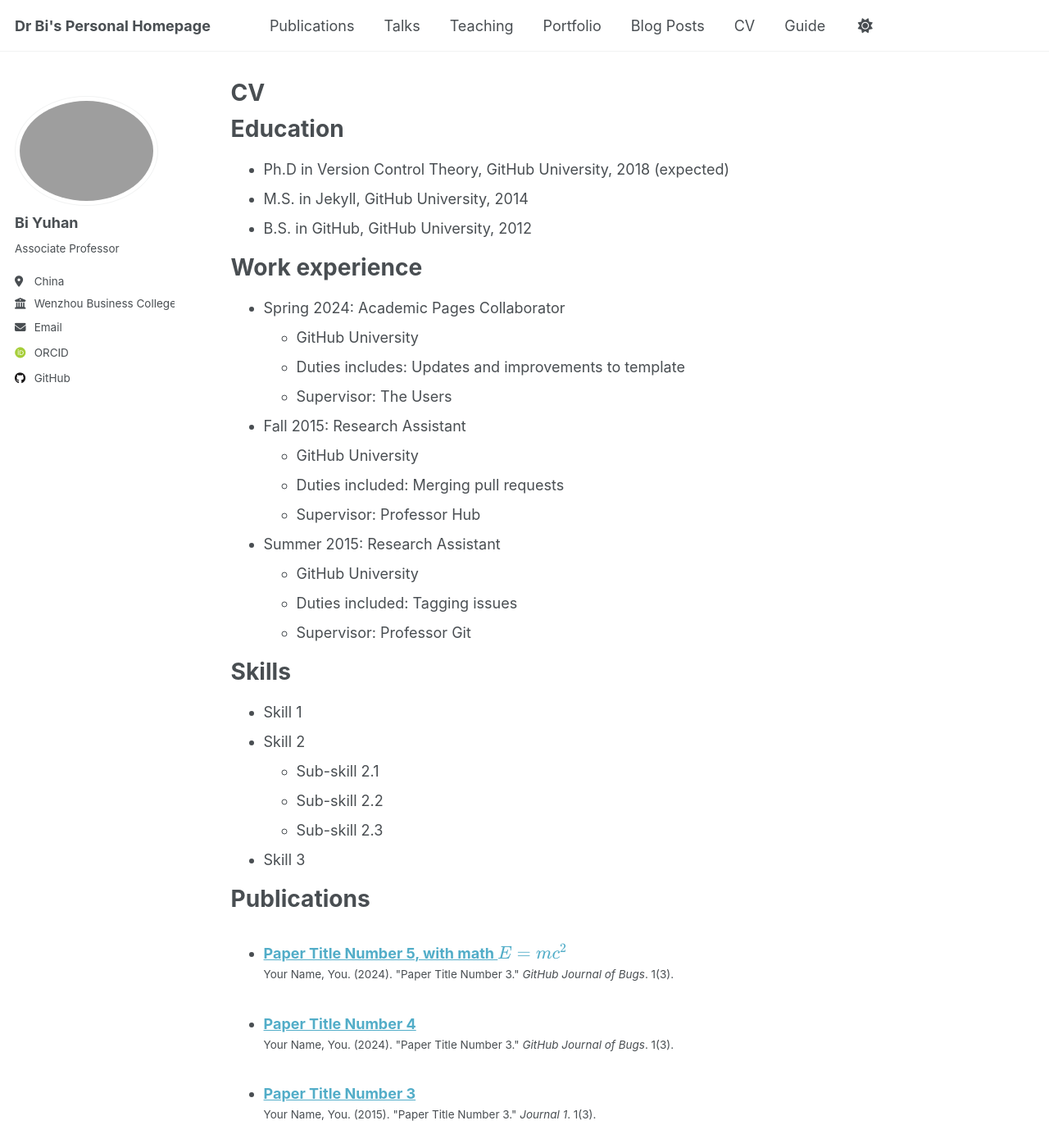
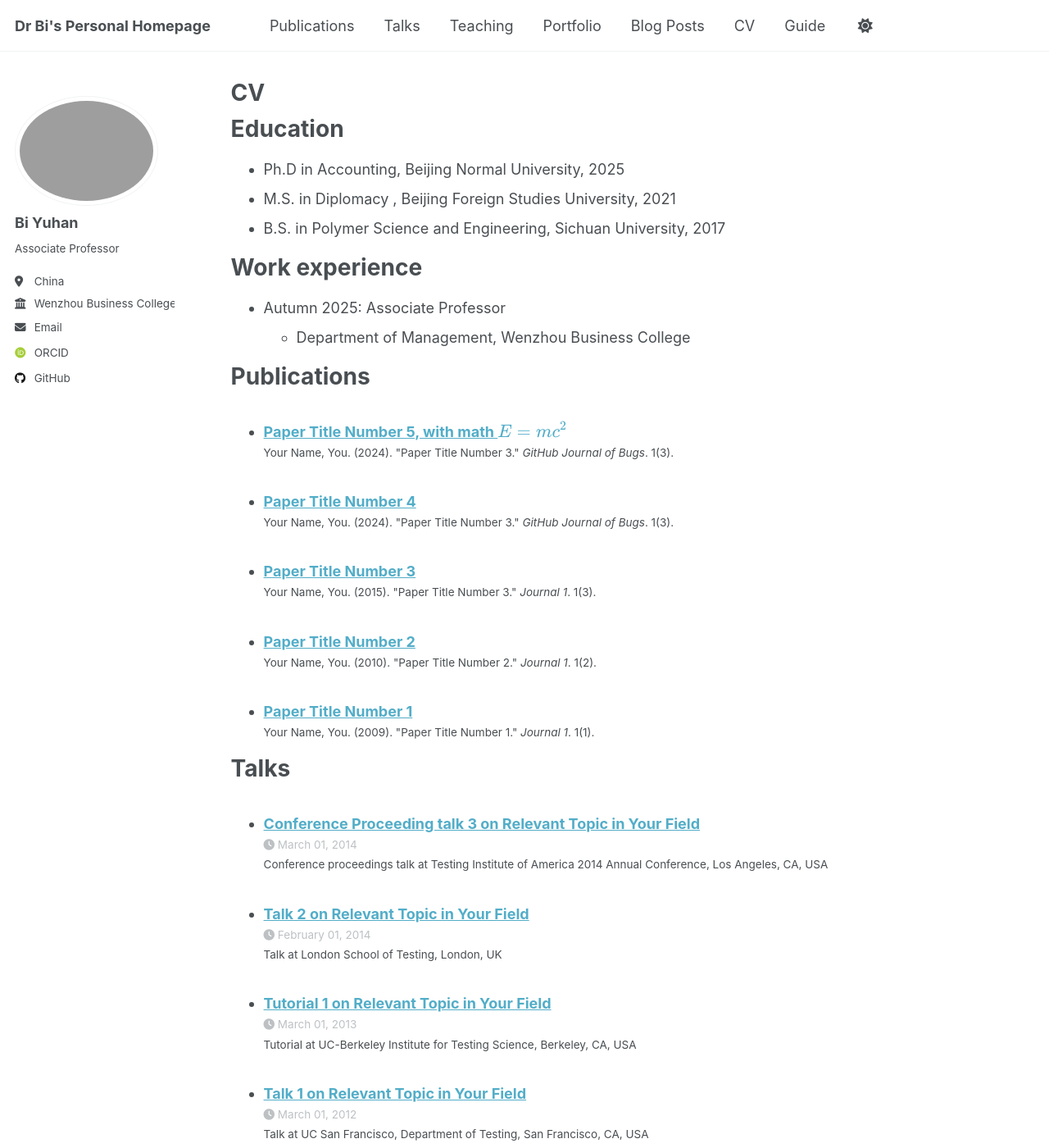
Before and after one commit to biyuhan/biyuhan.github.io, a Jekyll site: the page built from _pages/cv.md, in a window 1280 px wide and 1400 px high. Shown: the whole window at 82% size. Built offline with Jekyll 4.4.1, drawn with Linux system fonts in a browser that asks for light colours; some web fonts are replaced; a script that is not in the unit is left out.

Commit message:
Update cv.md

```diff
--- a/_pages/cv.md
+++ b/_pages/cv.md
@@ -11,35 +11,14 @@ redirect_from:
 
 Education
 ======
-* Ph.D in Version Control Theory, GitHub University, 2018 (expected)
-* M.S. in Jekyll, GitHub University, 2014
-* B.S. in GitHub, GitHub University, 2012
+* Ph.D in Accounting, Beijing Normal University, 2025
+* M.S. in Diplomacy , Beijing Foreign Studies University, 2021
+* B.S. in Polymer Science and Engineering, Sichuan University, 2017
 
 Work experience
 ======
-* Spring 2024: Academic Pages Collaborator
-  * GitHub University
-  * Duties includes: Updates and improvements to template
-  * Supervisor: The Users
-
-* Fall 2015: Research Assistant
-  * GitHub University
-  * Duties included: Merging pull requests
-  * Supervisor: Professor Hub
-
-* Summer 2015: Research Assistant
-  * GitHub University
-  * Duties included: Tagging issues
-  * Supervisor: Professor Git
-
-Skills
-======
-* Skill 1
-* Skill 2
-  * Sub-skill 2.1
-  * Sub-skill 2.2
-  * Sub-skill 2.3
-* Skill 3
+* Autumn 2025: Associate Professor
+  * Department of Management, Wenzhou Business College
 
 Publications
 ======
```
